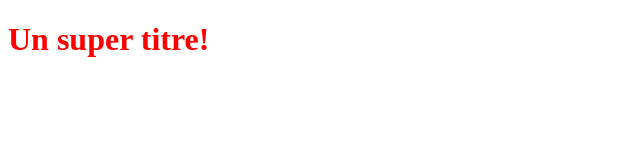
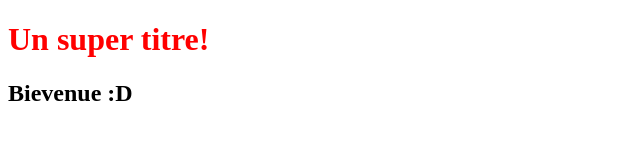
Before and after one commit to npuech/OpenClassroomsProject, a plain HTML site: page index.html in a window 1280 px wide. Shown: the whole page, without its empty margins (0-640 px from the left). Drawn offline with Linux system fonts and the light colour scheme.

Commit message:
Ajout du titre H2

```diff
--- a/index.html
+++ b/index.html
@@ -6,5 +6,6 @@
 </head>
 <body>
    <h1>Un super titre!</h1>
+   <h2>Bievenue :D</h2>
 </body>
 </html>
```
